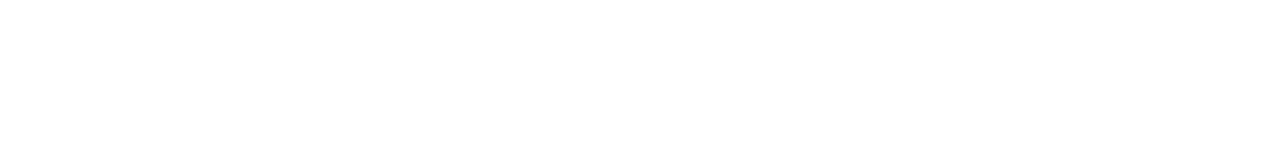
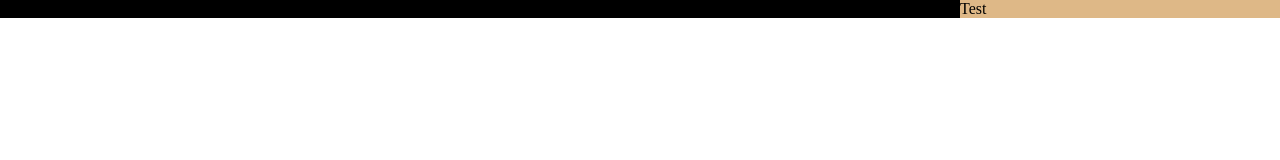
Before and after one commit to corentin-fleurance/PROJET_boutique_js, a plain HTML site: page index.html in a window 1280 px wide. Drawn offline with Linux system fonts and the light colour scheme.

Commit message:
Début du Html, 2 première div

```diff
--- a/Style/style.css
+++ b/Style/style.css
@@ -0,0 +1,15 @@
+body{
+    display: flex;
+    margin: 0px !important;
+    height: 100%;
+}
+
+.boutique{
+    width: 75%;
+    height: 100%;
+}
+
+.panier{
+    width: 25%;
+    height: 100%;
+}
--- a/index.html
+++ b/index.html
@@ -1,12 +1,17 @@
 <!DOCTYPE html>
-<html lang="en">
+<html lang="fr">
 <head>
     <meta charset="UTF-8">
     <meta name="viewport" content="width=device-width, initial-scale=1.0">
-    <meta http-equiv="X-UA-Compatible" content="ie=edge">
-    <title>Document</title>
+    <link rel="stylesheet" href="Style/style.css"/>
+    <title>E-Boutique</title>
 </head>
 <body>
-
+    <div class="boutique" style="background-color: black;">
+        Test
+    </div>
+    <div class="panier" style="background-color: burlywood; ">
+        Test
+    </div>
 </body>
 </html>
```
Also changed, not shown: 1 other file.
